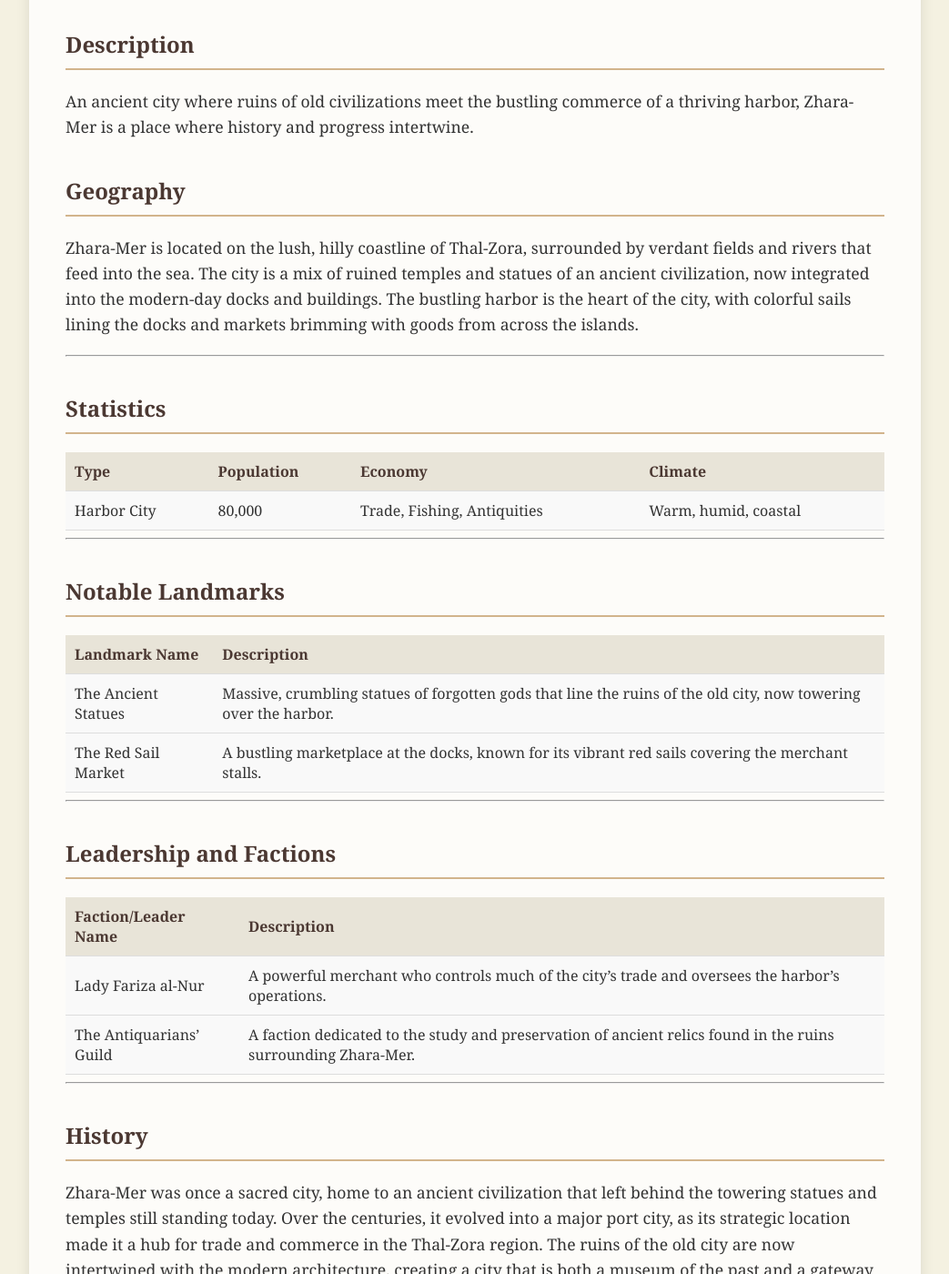
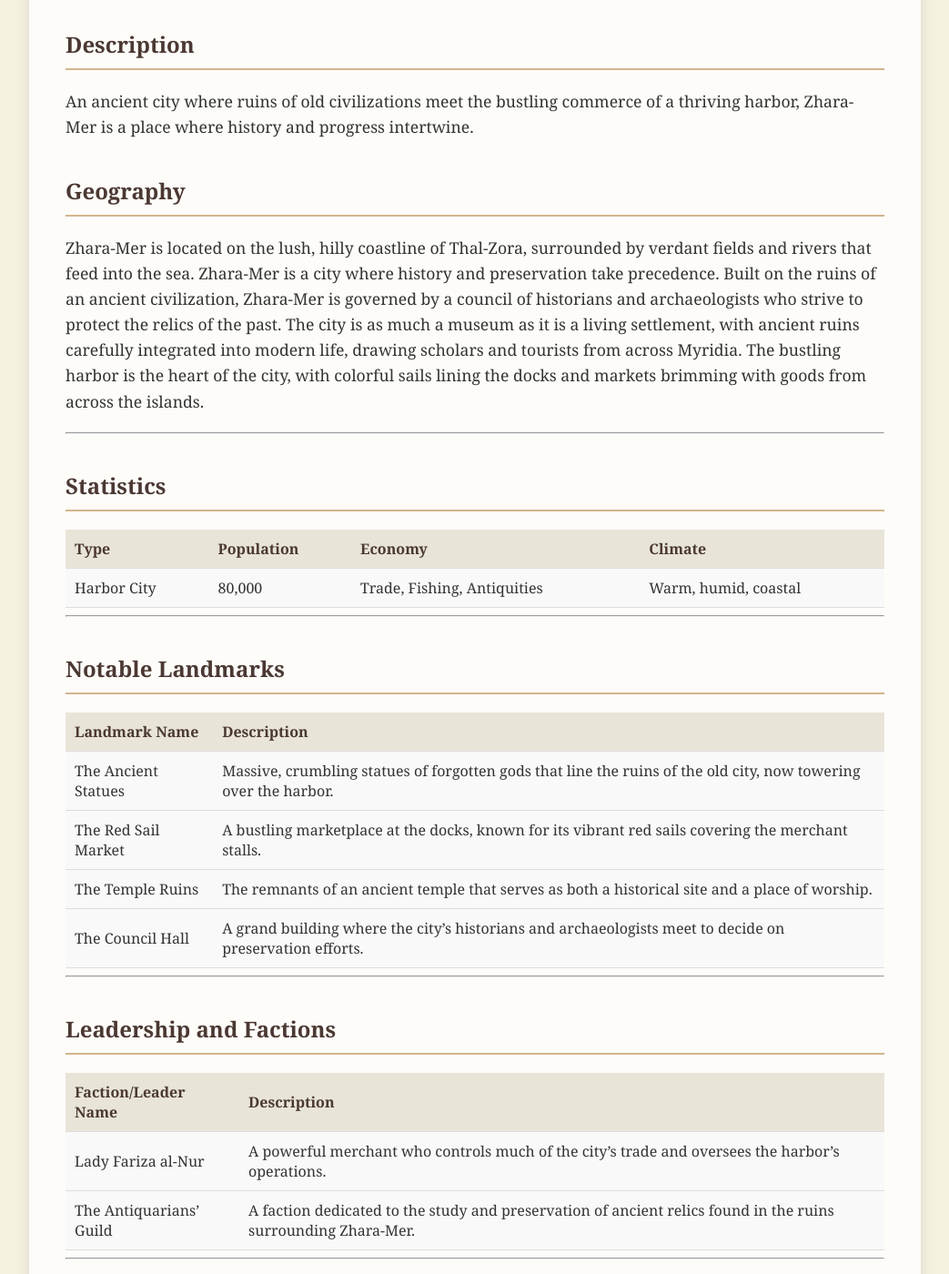
Before and after one commit to arcticblizzard/Myridia, a Jekyll site: the page built from locations/zhara-mer.md, in a window 1280 px wide and 1400 px high, scrolled down 667 px. Shown: the whole window at 91% size, without its empty margins (118-1161 px from the left). Built offline with Jekyll 4.4.1, drawn with Linux system fonts in a browser that asks for light colours.

Commit message:
Update zhara-mer.md

```diff
--- a/locations/zhara-mer.md
+++ b/locations/zhara-mer.md
@@ -11,7 +11,7 @@ description: "An ancient city where ruins of old civilizations meet the bustling
 
 ## Geography
 
-Zhara-Mer is located on the lush, hilly coastline of Thal-Zora, surrounded by verdant fields and rivers that feed into the sea. The city is a mix of ruined temples and statues of an ancient civilization, now integrated into the modern-day docks and buildings. The bustling harbor is the heart of the city, with colorful sails lining the docks and markets brimming with goods from across the islands.
+Zhara-Mer is located on the lush, hilly coastline of Thal-Zora, surrounded by verdant fields and rivers that feed into the sea. Zhara-Mer is a city where history and preservation take precedence. Built on the ruins of an ancient civilization, Zhara-Mer is governed by a council of historians and archaeologists who strive to protect the relics of the past. The city is as much a museum as it is a living settlement, with ancient ruins carefully integrated into modern life, drawing scholars and tourists from across Myridia. The bustling harbor is the heart of the city, with colorful sails lining the docks and markets brimming with goods from across the islands.
 
 ---
 
@@ -29,6 +29,8 @@ Zhara-Mer is located on the lush, hilly coastline of Thal-Zora, surrounded by ve
 |------------------------|-------------------------------------------------------------------------------------------------|
 | The Ancient Statues     | Massive, crumbling statues of forgotten gods that line the ruins of the old city, now towering over the harbor. |
 | The Red Sail Market     | A bustling marketplace at the docks, known for its vibrant red sails covering the merchant stalls. |
+| The Temple Ruins | The remnants of an ancient temple that serves as both a historical site and a place of worship. |
+| The Council Hall | A grand building where the city’s historians and archaeologists meet to decide on preservation efforts. |
 
 ---
 
```
